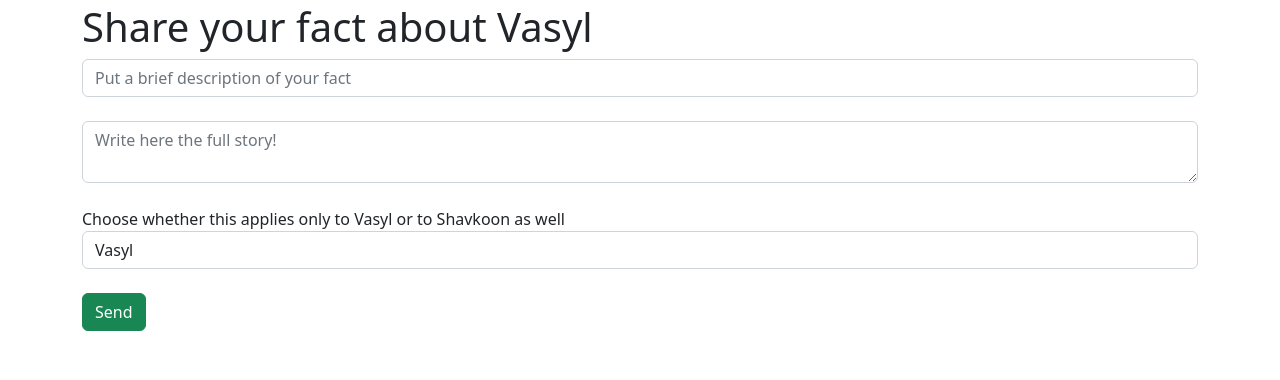
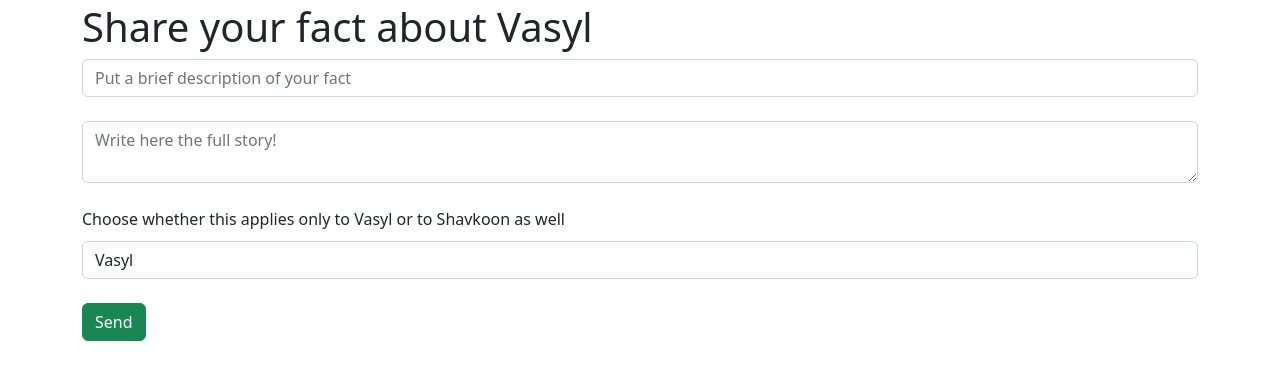
Before and after one commit to molfaryura/flask-app, a Flask app: page /post/vasyl in a window 1280 px wide. Shown: the part 104-484 px from the top of the page. Run offline with Flask 3, Linux system fonts and the light colour scheme; the visitor is signed in with stand-in values (Sample User, id 1).

Commit message:
Minor css changes

```diff
--- a/app.py
+++ b/app.py
@@ -214,7 +214,7 @@ def read_more(page_id):
 def logout():
     """Handle GET requests for the '/logout' URL.
 
-    Returns:
+    returns:
         response: Redirects to the home page ('/') after logging out the user.
     """
     logout_user()
--- a/static/css/style.css
+++ b/static/css/style.css
@@ -10,6 +10,10 @@ ul {
   list-style-type: none;
   padding: 0;
   margin: 0;
+}
+
+select.form-control[name="person"] {
+  margin-top: 10px;
 }
 
 ul.contact:hover {
```
